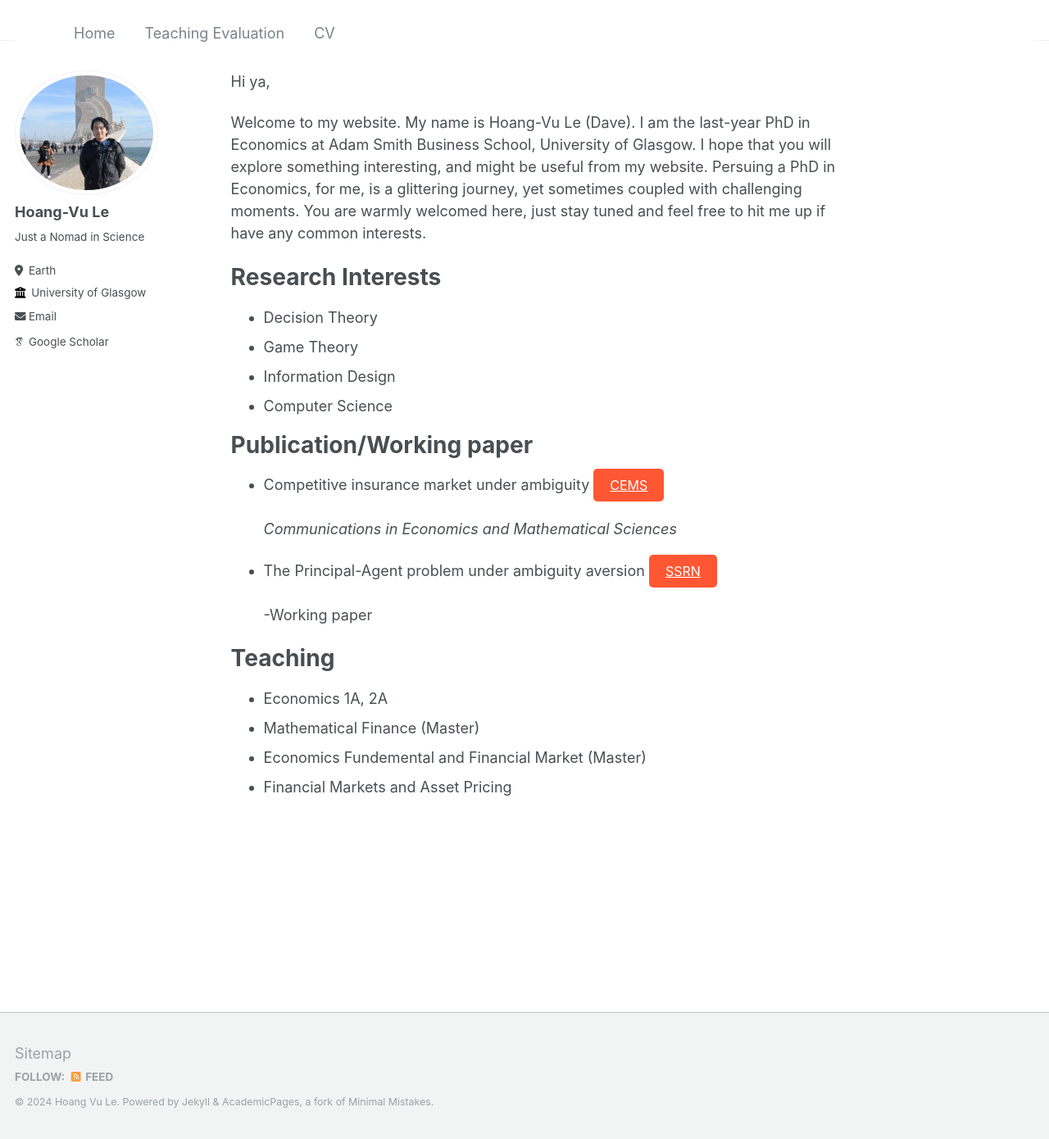
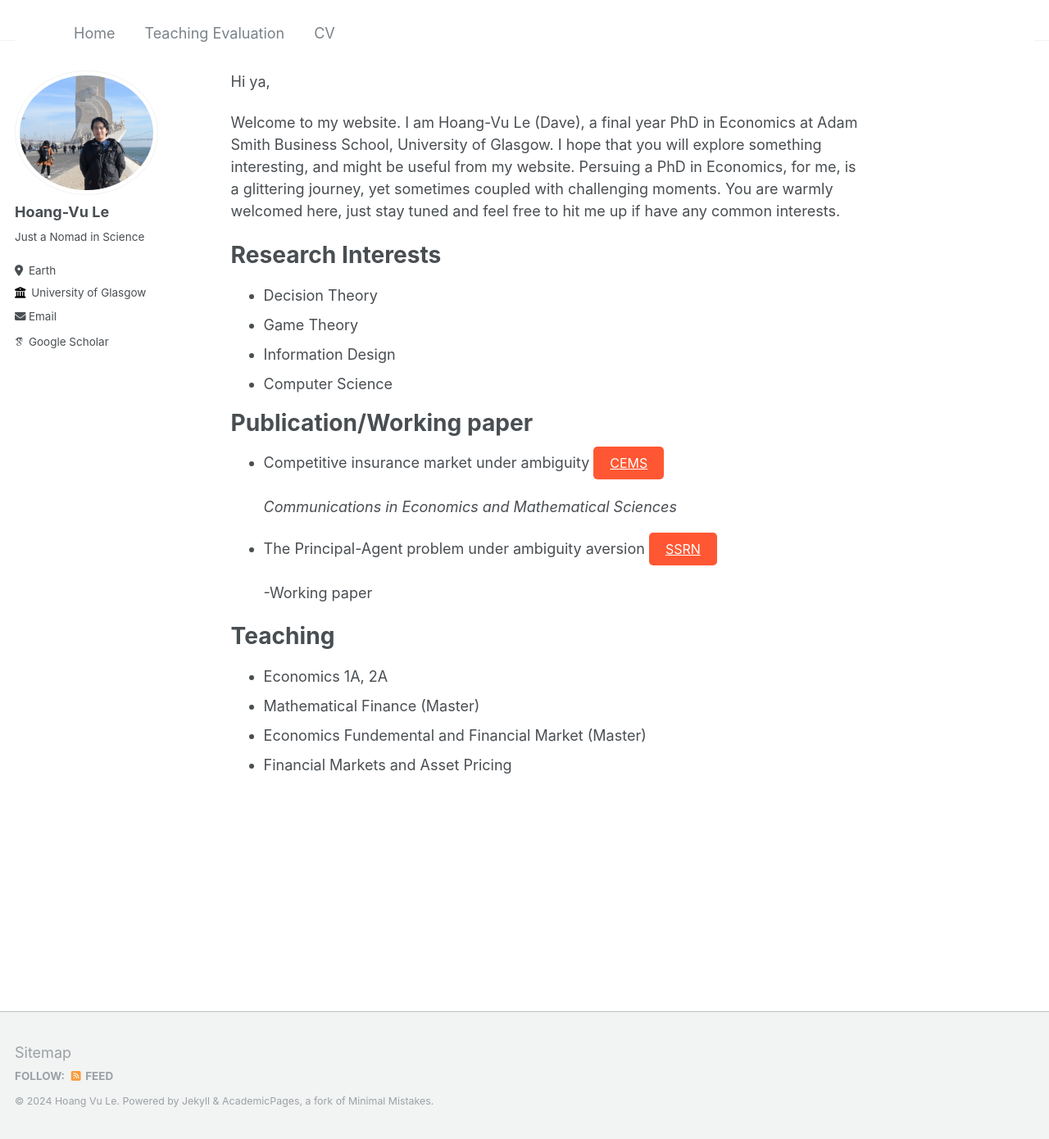
Before and after one commit to hvule/hvule.github.io, a Jekyll site: the page built from _pages/about.md, in a window 1280 px wide and 1390 px high. Shown: the whole window at 82% size. Built offline with Jekyll 4.4.1, drawn with Linux system fonts in a browser that asks for light colours; some web fonts are replaced.

Commit message:
Update about.md

```diff
--- a/_pages/about.md
+++ b/_pages/about.md
@@ -9,7 +9,7 @@ permalink: /
 
 Hi ya,
 
-Welcome to my website. My name is Hoang-Vu Le (Dave). I am the last-year PhD in Economics at Adam Smith Business School, University of Glasgow. I hope that you will explore something interesting, and might be useful from my website. Persuing a PhD in Economics, for me, is a glittering journey, yet sometimes coupled with challenging moments. You are warmly welcomed here, just stay tuned and feel free to hit me up if have any common interests.
+Welcome to my website. I am Hoang-Vu Le (Dave), a final year PhD in Economics at Adam Smith Business School, University of Glasgow. I hope that you will explore something interesting, and might be useful from my website. Persuing a PhD in Economics, for me, is a glittering journey, yet sometimes coupled with challenging moments. You are warmly welcomed here, just stay tuned and feel free to hit me up if have any common interests.
 
 
 
```
